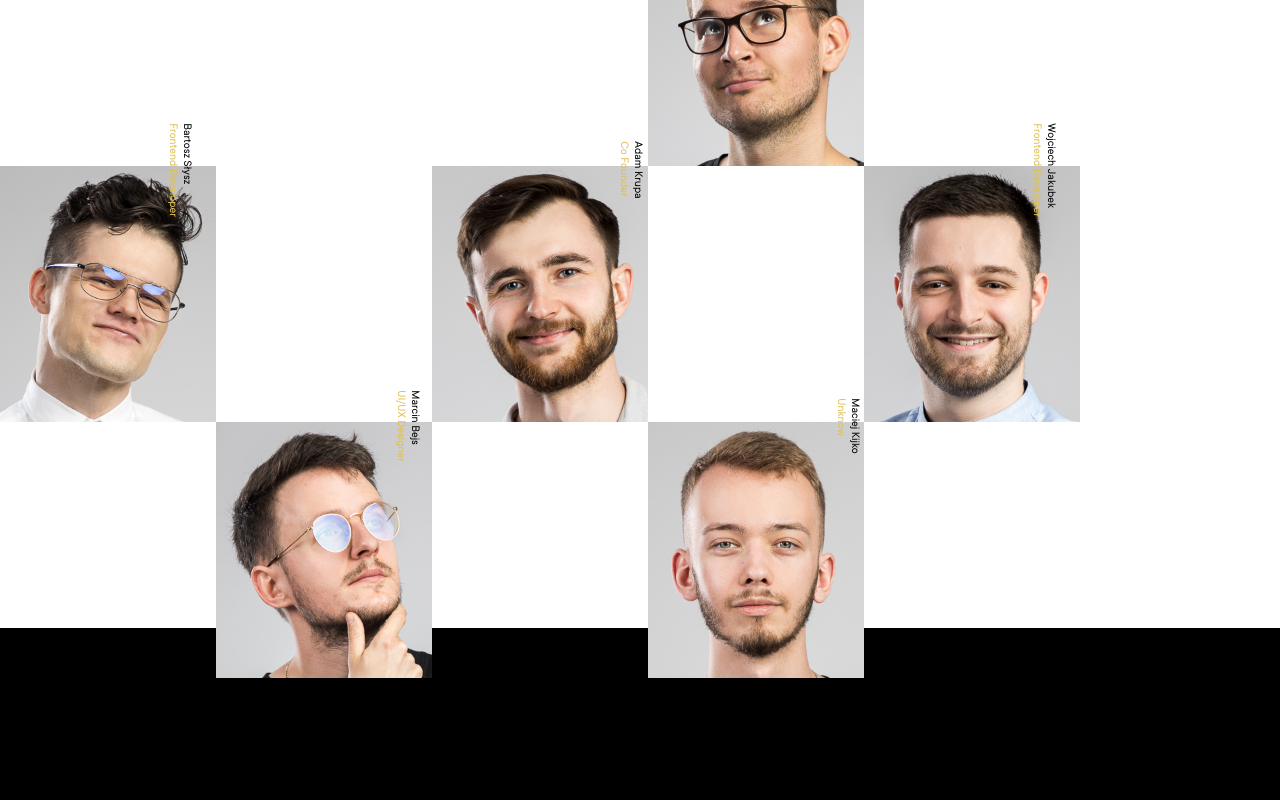
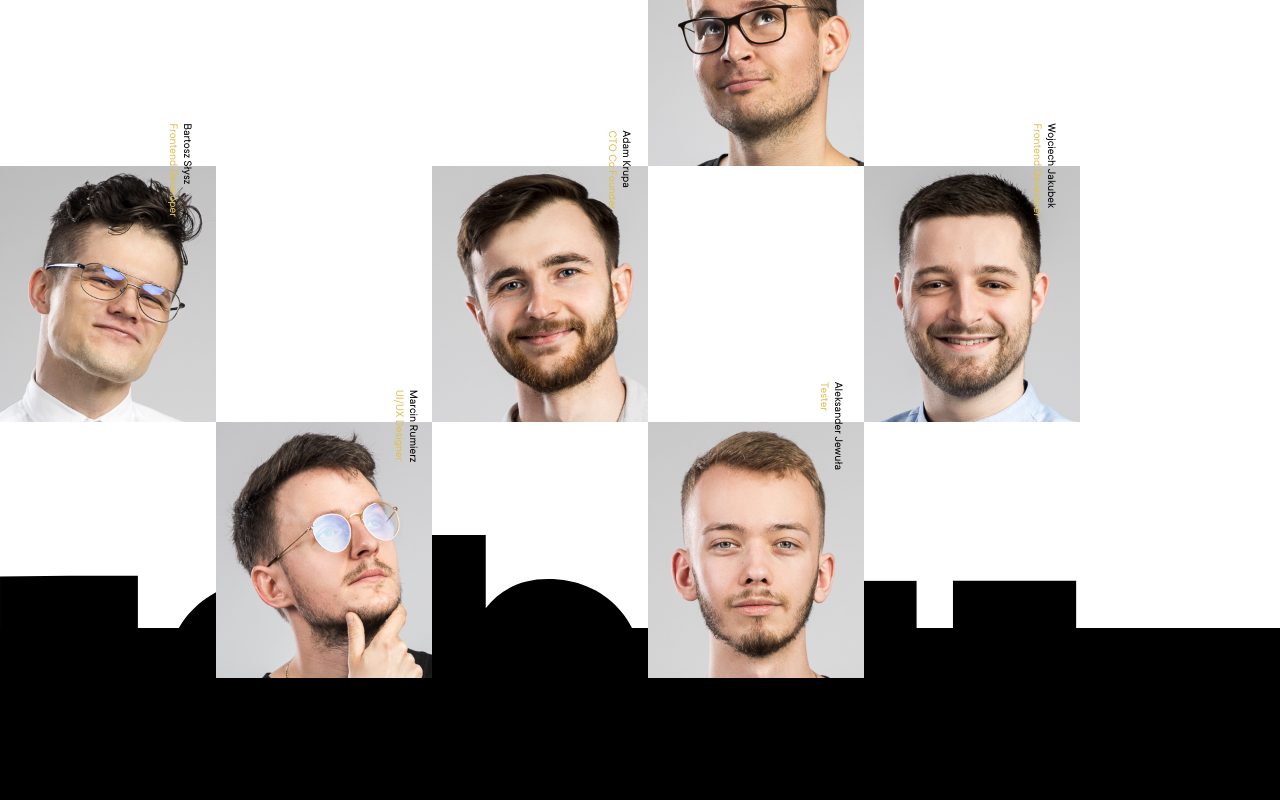
Before and after one commit to wojtfire/febrit, an Angular app: page / in a window 1280 px wide. Shown: the part 1760-2560 px from the top of the page. Built offline with nearby package versions, Linux system fonts and the light colour scheme.

Commit message:
replaced contact sections

```diff
--- a/src/app/contact-section/contact-section.component.html
+++ b/src/app/contact-section/contact-section.component.html
@@ -21,17 +21,16 @@
           <input type="email" placeholder="Email" />
         </form>
         <footer class="contact-section__content__col__footer">
-          <span>Copyright Febrit Sp.z.o.o</span>
-          <a>Realizaton Marcin Rumierz dot com</a>
-          <a>facebook</a>
-          <a>instagram</a>
+          <span>Copyright Febrit 2020</span>
+          <a href="https://www.facebook.com/Febrit-Software-House-126111712506841/">facebook</a>
+          <a href="https://www.instagram.com/febrit.co/">instagram</a>
         </footer>
       </div>
       <div class="contact-section__content__col contact-section__content__col--right">
         <div class="contact-section__content__col__box">
           <p class="contact-section__content__col__box__ceo">Seweryn Kulec</p>
           <span>CEO Founder</span>
-          <a href="tel:+48 764 834 432">+48 764 834 432</a>
+          <a href="tel:+48 537 580 473">+48 537 580 473</a>
           <a href="mailto:seweryn@febrit.co">seweryn@febrit.co</a>
         </div>
         <div class="contact-section__content__col__box">
--- a/src/app/contact-section/contact-section.component.scss
+++ b/src/app/contact-section/contact-section.component.scss
@@ -80,6 +80,22 @@
     &__p {
       font-size: 60px;
       color: #000;
+
+      @media screen and (max-width: 956px) {
+        font-size: 50px;
+      }
+
+      @media screen and (max-width: 656px) {
+        font-size: 45px;
+      }
+
+      @media screen and (max-width: 556px) {
+        font-size: 40px;
+      }
+
+      @media screen and (max-width: 456px) {
+        font-size: 36px;
+      }
     }
 
     &__span {
@@ -150,9 +166,16 @@
           border-bottom: 1px solid #d7d7d7;
           background-color: transparent;
 
+          transition: .2s ease-in-out all;
+
           padding: 0px 0 10px 0;
           font-size: 25px;
           color: #000;
+
+          &:focus, &:active {
+            background-color: transparent;
+            border-bottom: 1px solid #707070;
+          }
 
           &:first-child {
             margin-top: 50px;
--- a/src/app/estimate-container/estimate-container.component.html
+++ b/src/app/estimate-container/estimate-container.component.html
@@ -1,7 +1,6 @@
 <section class="estimate-container">
 
   <div class="estimate-container__content">
-    <img src="../../assets/img/Febrit_logo.svg" class="estimate-container__febrit-overlay" alt="febrit-bg" />
     <div class="estimate-container__febrit-estimate">
       <img src="../../assets/img/WYCENprojekt.svg" alt="febrit-bg" />
     </div>
--- a/src/app/technology/technology.component.scss
+++ b/src/app/technology/technology.component.scss
@@ -1,7 +1,7 @@
 .technology {
   width: 100%;
   margin: 0 auto;
-  min-height: 130vh;
+  min-height: 100vh;
   background-color: #cfcfcf;
 
   display: flex;
@@ -69,7 +69,7 @@
           content: "";
           display: inline-block;
           width: 163px;
-          height: 2px;
+          height: 1px;
           background-color: #fff;
 
           margin-left: 17px;
--- a/src/app/views/team/team.component.html
+++ b/src/app/views/team/team.component.html
@@ -2,9 +2,9 @@
   <div class="wrapper">
     <ng-container *ngFor="let tile of tileArr" [ngSwitch]="tile.type">
       <div *ngSwitchCase="TileType.HEADER" class="tile tile-header"><span>{{ tile.tileName }}</span></div>
-      <div *ngSwitchCase="TileType.EMPTY" class="tile tile-empty"
-      ></div>
-      <div *ngSwitchDefault class="tile tile-employee" [style.backgroundImage]="(tile.empPhotoUrl ? 'url('+ tile.empPhotoUrl +')' : '')">
+      <div *ngSwitchCase="TileType.EMPTY" class="tile tile-empty"></div>
+      <div *ngSwitchDefault class="tile tile-employee"
+        [style.backgroundImage]="(tile.empPhotoUrl ? 'url('+ tile.empPhotoUrl +')' : '')">
         <div class="tile-employee-description">
           <span class="tile-employee-span employee-name">{{ tile.empName }}</span>
           <span class="tile-employee-span employee-position">{{ tile.empPosition }}</span>
@@ -12,4 +12,5 @@
       </div>
     </ng-container>
   </div>
+  <img src="../../assets/img/Febrit_logo.svg" class="febrit-overlay" alt="febrit-bg" />
 </div>
--- a/src/app/views/team/team.component.scss
+++ b/src/app/views/team/team.component.scss
@@ -7,6 +7,29 @@
 
   @media screen and (max-width: 1200px) {
     margin: 0;
+  }
+
+  .febrit-overlay {
+    width: 100%;
+    position: absolute;
+    z-index: -1;
+    bottom: -15%;
+
+    @media screen and (max-width: 1200px) {
+      bottom: -50px;
+    }
+
+    @media screen and (max-width: 800px) {
+      bottom: -30px;
+    }
+
+    @media screen and (max-width: 600px) {
+      bottom: -18px;
+    }
+
+    @media screen and (max-width: 450px) {
+      bottom: -5px;
+    }
   }
 }
 
--- a/src/app/views/team/team.component.ts
+++ b/src/app/views/team/team.component.ts
@@ -30,7 +30,7 @@ const TILES = [
   {
     type: TileType.EMPLOYEE,
     empName: 'Seweryn Kulec',
-    empPosition: 'Co Founder',
+    empPosition: 'CEO Founder',
     empPhotoUrl: Seweryn,
   },
   {
@@ -48,7 +48,7 @@ const TILES = [
   {
     type: TileType.EMPLOYEE,
     empName: 'Adam Krupa',
-    empPosition: 'Co Founder',
+    empPosition: 'CTO Co Founder',
     empPhotoUrl: Adam,
   },
   {
@@ -65,7 +65,7 @@ const TILES = [
   },
   {
     type: TileType.EMPLOYEE,
-    empName: 'Marcin Bejs',
+    empName: 'Marcin Rumierz',
     empPosition: 'UI/UX Designer',
     empPhotoUrl: Marcin,
   },
@@ -74,8 +74,8 @@ const TILES = [
   },
   {
     type: TileType.EMPLOYEE,
-    empName: 'Maciej Kijko',
-    empPosition: 'Unknow',
+    empName: 'Aleksander Jewuła',
+    empPosition: 'Tester',
     empPhotoUrl: Maciej,
   },
   {
```
